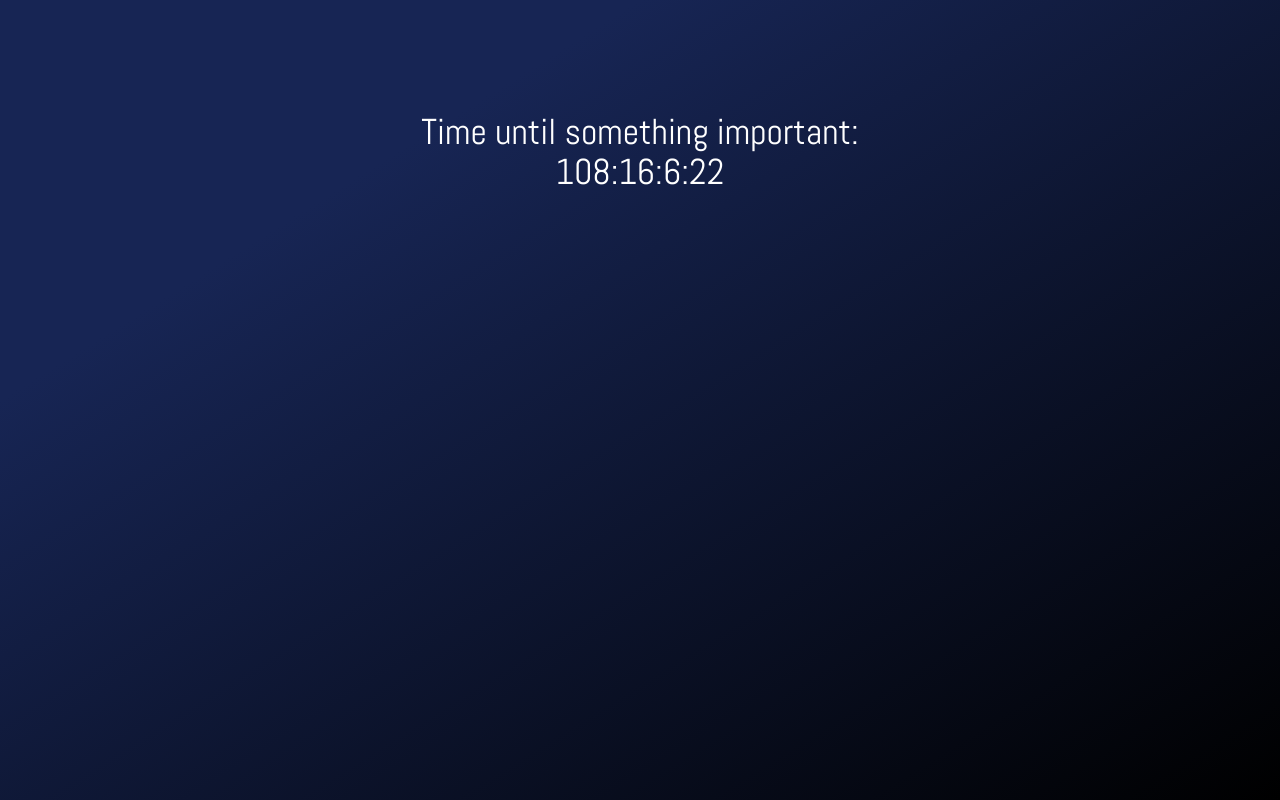
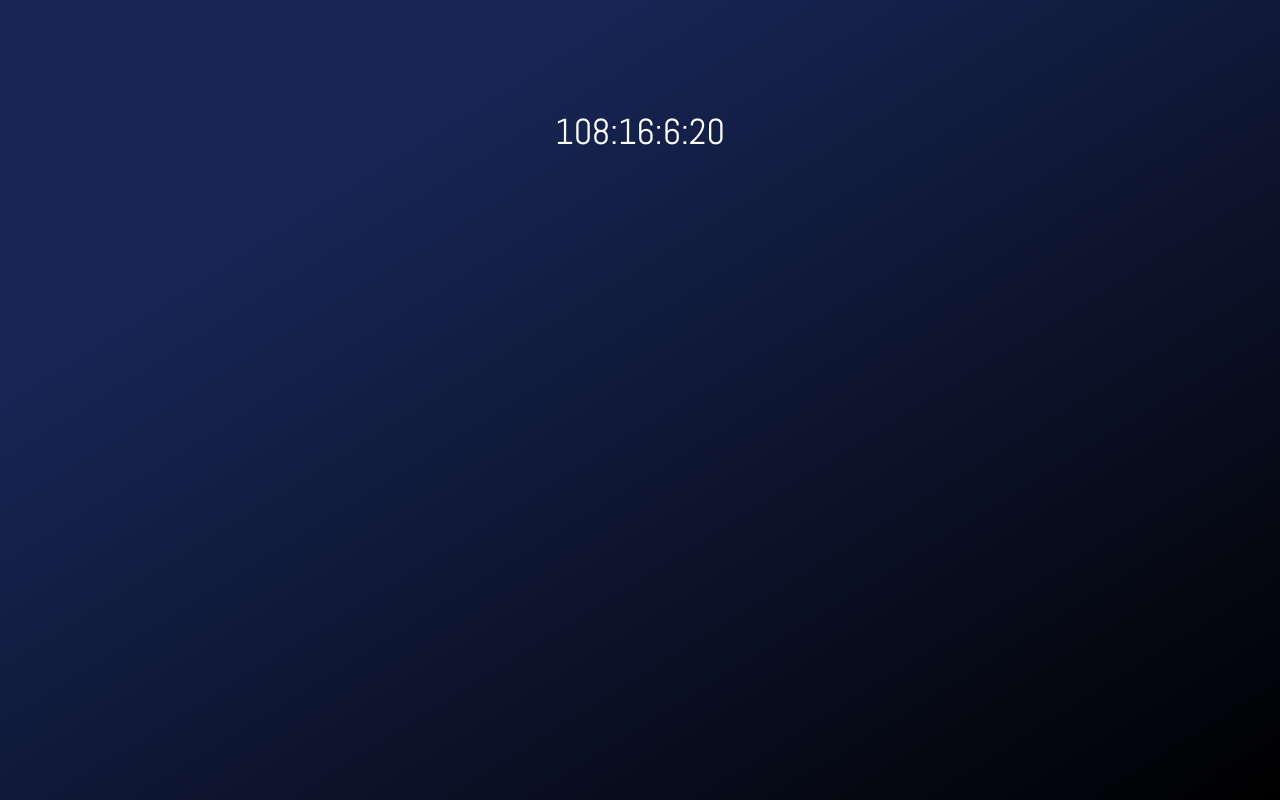
Before and after one commit to ThatColdToast/web-timer, a Next.js app: page / in a window 1280 px wide. Built offline with nearby package versions, Linux system fonts and the light colour scheme.

Commit message:
Update index.tsx

```diff
--- a/pages/index.tsx
+++ b/pages/index.tsx
@@ -52,7 +52,7 @@ export default function Home() {
     >
       <title>Important Timer</title>
       <div className="text-4xl">
-        <h1 className="text-white">Time until something important:</h1>
+        {/*<h1 className="text-white">Time until something important:</h1>*/}
         <p className="text-center text-white">{days}:{hours}:{minutes}:{seconds}</p>
 
       {/* <div className="z-10 w-full max-w-5xl items-center justify-between font-mono text-sm lg:flex">
```
